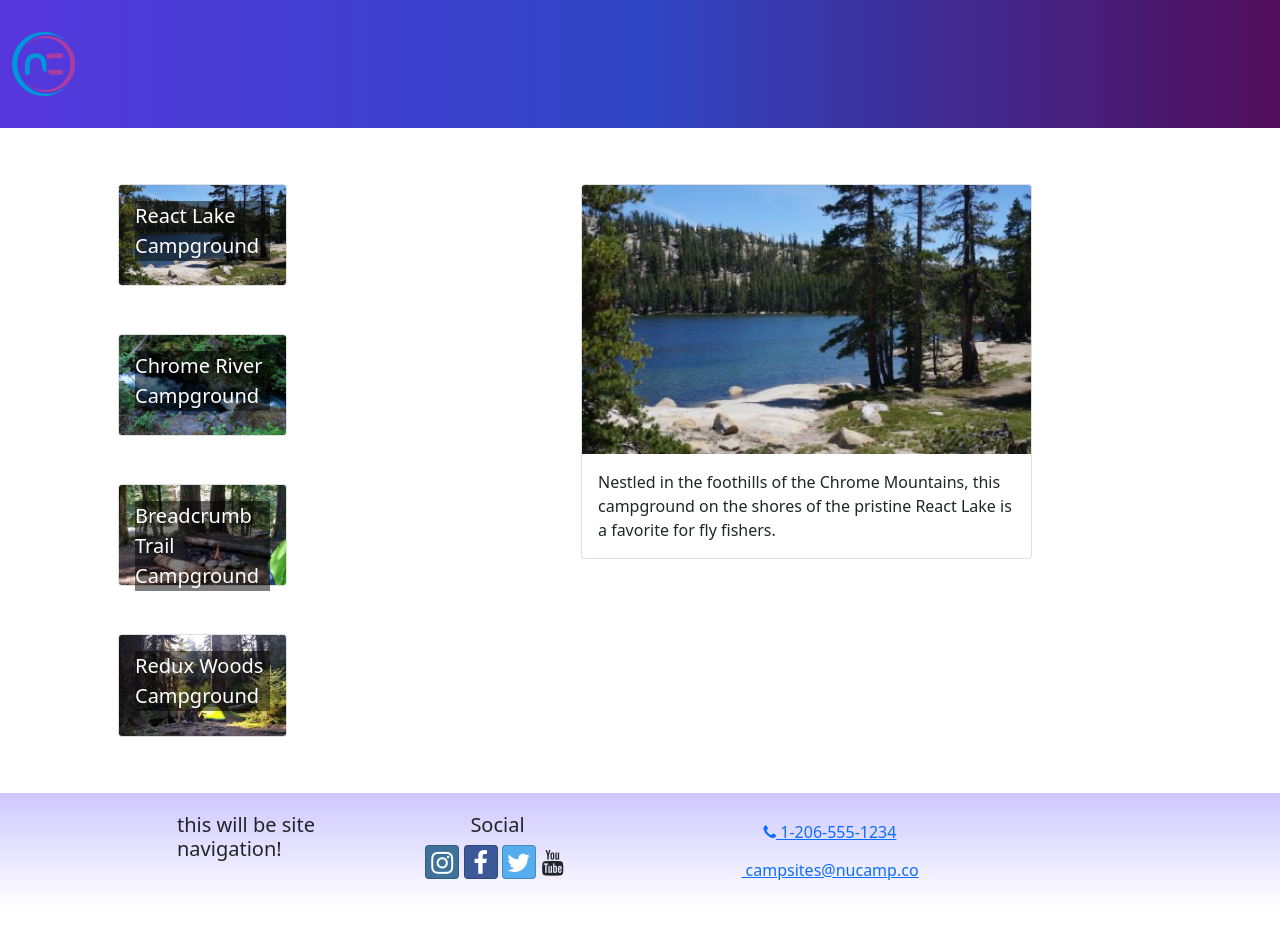
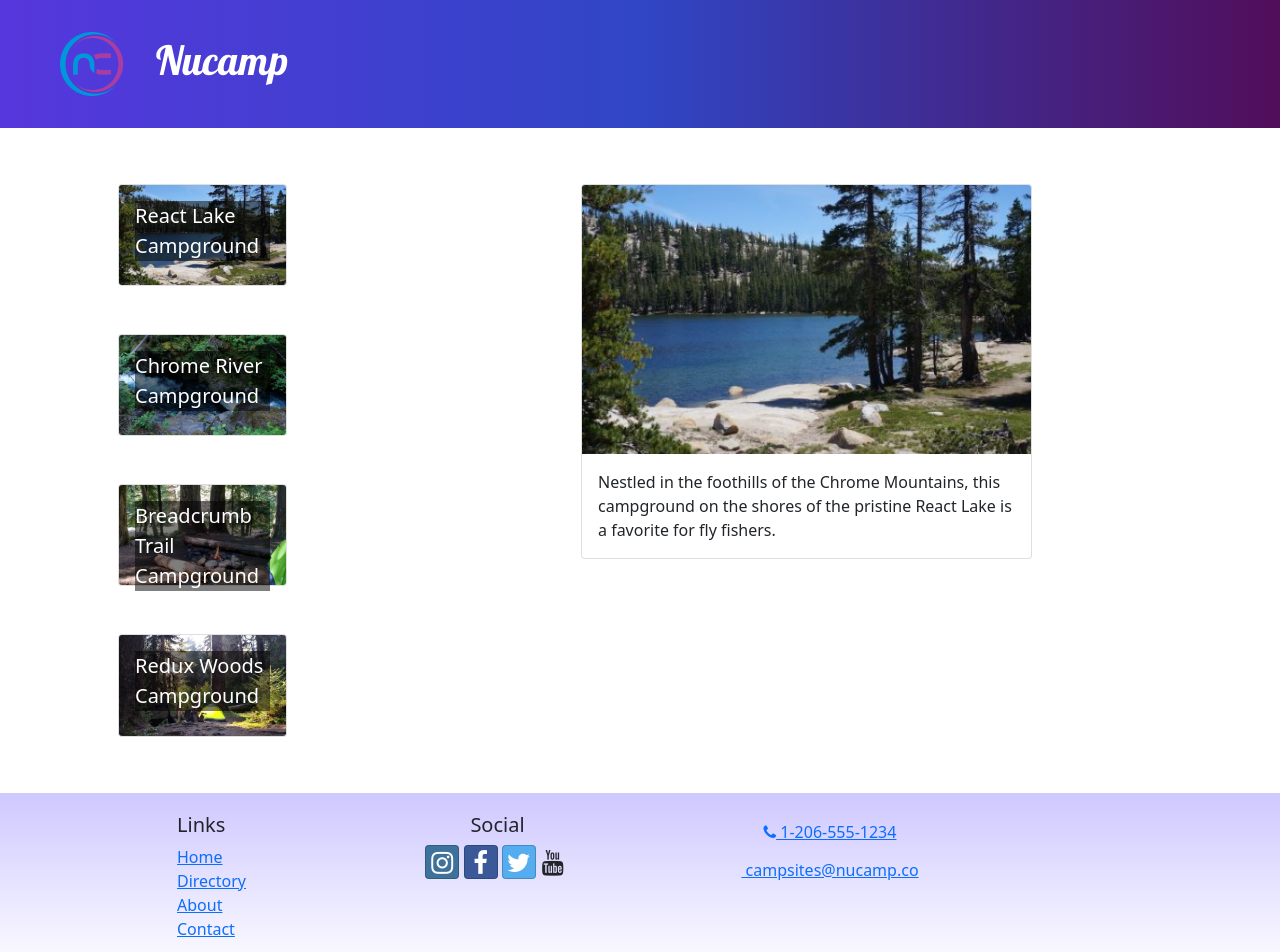
Before and after one commit to abdull254/nucampsite, a React (Create React App) app: page /directory in a window 1280 px wide. Shown: the top 952 px of the page. Before the commit the page ends 909 px from the top, so only its background shows below. Built offline with nearby package versions, Linux system fonts and the light colour scheme.

Commit message:
Header and Footer Links

```diff
--- a/src/components/Footer.js
+++ b/src/components/Footer.js
@@ -1,4 +1,5 @@
 import {Row, Col, Container} from 'reactstrap';
+import { Link } from 'react-router-dom';
 
 const Footer = () => {
     return (
@@ -7,8 +8,22 @@
                     <Row>
                         <Col xs={{ size:4, offset:1}} sm='2'>
                             <h5>
-                                this will be site navigation!
+                                Links
                             </h5>
+                            <ul className='list-unstyled'>
+                                <li>
+                                    <Link to='/'>Home</Link>
+                                </li>
+                                <li>
+                                    <Link to='/directory'>Directory</Link>
+                                </li>
+                                <li>
+                                    <Link to='/about'>About</Link>
+                                </li>
+                                <li>
+                                    <Link to='/contact'>Contact</Link>
+                                </li>
+                            </ul>
                         </Col>
                         <Col xs='6' sm='3' className='text-center'>
                             <h5>
--- a/src/components/Header.js
+++ b/src/components/Header.js
@@ -1,12 +1,48 @@
-import {Navbar, NavbarBrand} from 'reactstrap';
+import {Navbar,
+        NavbarBrand,
+        NavItem,
+        Nav,
+        NavbarToggler,
+        Collapse
+} from 'reactstrap';
+import { NavLink } from 'react-router-dom';
 import NucampLogo from '../app/assets/img/logo.png';
+import { useState } from 'react';
 
 const Header = () => {
+  const [menuOpen, setMenuOpen] =useState(false);
+
     return (
      <Navbar dark color='primary' sticky='top' expand='md'>
-             <NavbarBrand href='/'>
-              <img src={NucampLogo} />
+             <NavbarBrand className='ms-5' href='/'>
+                 <img src={NucampLogo} alt='nucamp Logo' className='float-start'/>
+                 <h1 className='mt-1'>Nucamp</h1>
               </NavbarBrand>
+              <NavbarToggler onClick={() => setMenuOpen(!menuOpen)} />
+              <Collapse isOpen={menuOpen}>
+              <Nav className='ms-auto' navbar>
+                    <NavItem>
+                        <NavLink className='nav-link' to='/'>
+                            <i className='fa fa-home fa-lg'/> Home
+                        </NavLink>
+                    </NavItem>
+                    <NavItem>
+                        <NavLink className='nav-link' to='/directory'>
+                            <i className='fa fa-list fa-lg'/> Directory
+                        </NavLink>
+                    </NavItem>
+                    <NavItem>
+                        <NavLink className='nav-link' to='/about'>
+                             <i className='fa fa-info fa-lg'/> About
+                        </NavLink>
+                    </NavItem>
+                    <NavItem>
+                        <NavLink className='nav-link' to='/contact'>
+                             <i className='fa fa-address-card fa-lg'/> Contact
+                        </NavLink>
+                    </NavItem>
+              </Nav>
+              </Collapse>
       </Navbar>
     )
 }
```
